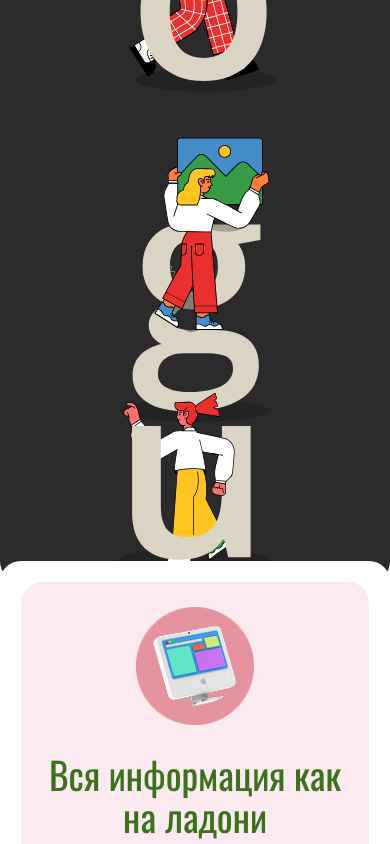
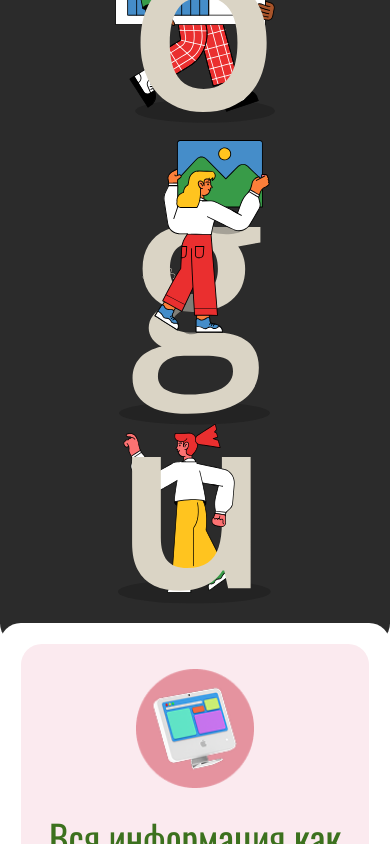
Before and after one commit to rennaiis/mogu_site, a React (Vite) app: page / in a window 390 px wide. Shown: the part 1464-2308 px from the top of the page. Built offline with nearby package versions, Linux system fonts and the light colour scheme.

Commit message:
fix: исправлены стили и адаптивность

```diff
--- a/src/components/Header.jsx
+++ b/src/components/Header.jsx
@@ -14,7 +14,10 @@ function Header (){
                             <img className="header__logo-img" src={content.header.logo.img} alt=""/>
                         </a>
                         <div className="header__burger" onClick={()=> setIsOpen(!isOpen)}>
-                            <img src={isOpen ? content.header.mobile_menu.cross : content.header.mobile_menu.menu} alt="" />
+                            <img
+                            className={isOpen ? 'header__close-btn' : 'header__open-btn'}
+                            src={isOpen ? content.header.mobile_menu.cross : content.header.mobile_menu.menu}
+                            alt="" />
                         </div>
                     </div>
 
--- a/src/styles/_header.scss
+++ b/src/styles/_header.scss
@@ -51,10 +51,15 @@
 
     }
     &__burger{
-        width: 40px;
         @include NOT-MOB{
             display: none;
         }
+    }
+    &__close-btn{
+        @include option-mob(width, 20)
+    }
+    &__open-btn{
+        @include option-mob(width, 40)
     }
     &__logo{
         display: flex;
@@ -110,7 +115,7 @@
         display: none
     }
     img{
-       object-fit: contain;
+       height: 100%
     }
     @include container;
 }
--- a/src/styles/_people.scss
+++ b/src/styles/_people.scss
@@ -11,8 +11,8 @@
         align-items:center;
     }
     @include option(border-radius, 30, 20);
-    @include option-desk(padding-top, 200);
-    @include option-desk(padding-bottom, 325);
+    @include option(padding-top, 200, 30);
+    @include option(padding-bottom, 325, 30);
     &__m{
         img{
             object-fit: cover;
@@ -30,7 +30,9 @@
         img{
             object-fit: cover;
             @include option(height, 416,274);
-            transform: translateY(10%)
+            @include NOT-MOB{
+                transform: translateY(10%)
+            }
         }
     }
     &__u{
```
